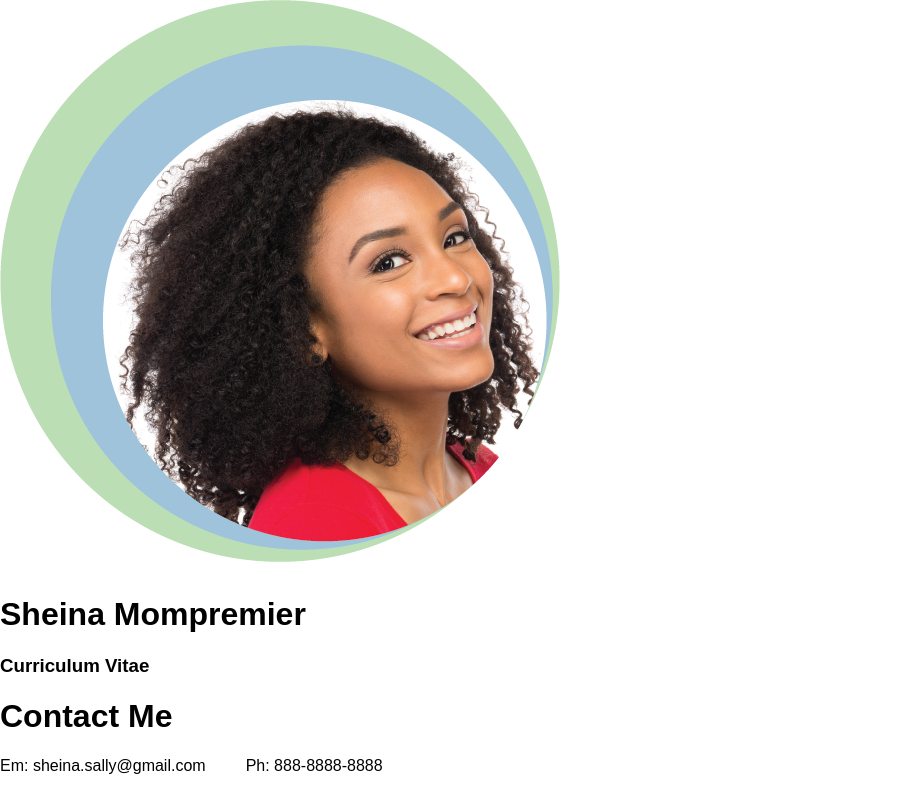
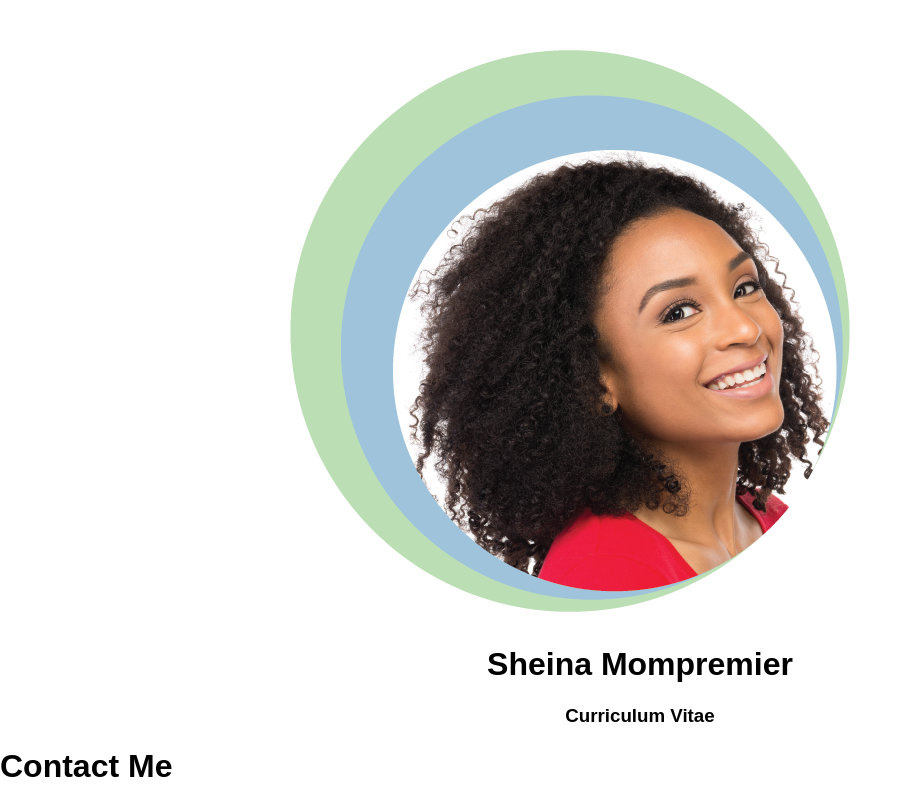
Before and after one commit to sheinasm/project_resume_mompremier_sheina, a plain HTML site: page index.html in a window 1280 px wide. Shown: the top 793 px of the page, without its empty margins (0-913 px from the left). Drawn offline with nearby package versions, Linux system fonts and the light colour scheme.

Commit message:
center items in header

```diff
--- a/css/main.css
+++ b/css/main.css
@@ -4,7 +4,7 @@
 	padding: 0;
 }
 
-/*-----h1 styles------*/
+/*---------------h1 styles----------------*/
 h1 {
 
 }
@@ -16,14 +16,14 @@ h1 {
 .logo-name {
 
 }
-/*-------------------*/
+/*----------------------------------------*/
 
 
 h2 {
 
 }
 
-/*-----h3 styles------*/
+/*---------------h3 styles----------------*/
 h3 {
 
 }
@@ -31,19 +31,23 @@ h3 {
 .subsection-title {
 
 }
-/*-------------------*/
+/*----------------------------------------*/
 
 
-/*-----p styles------*/
+/*----------------p styles----------------*/
 p{
 
+}
+
+header {
+	text-align: center;
 }
 
 
 .subsection-title {
 
 }
-/*-------------------*/
+/*---------------------------------------*/
 
 
 .master-wrapper {
@@ -52,9 +56,13 @@ p{
 
 .logo {
 
+
 }
 
+
+
 img {
+	max-width: 100%;
 
 }
 
@@ -65,3 +73,11 @@ img {
 .stats {
 
 }
+
+/*-----------------------Media Queries-----------------*/
+@media (min-width: 400px) {
+	.sheina-face {
+		padding-left: 90px;
+		padding-top: 50px;
+	}
+}
--- a/index.html
+++ b/index.html
@@ -13,8 +13,9 @@
    <section id="master-wrapper">
         <header>
             <div class="logo">
-                <img src="img/resume-logo-2.png"/>
-
+                <div class="sheina-face">
+                    <img src="img/resume-logo-2.png"/>
+                </div>
 
                 <h1 class="logo-name">Sheina Mompremier</h1>
                 <h3 class="sub-title">Curriculum Vitae</h3>
```
